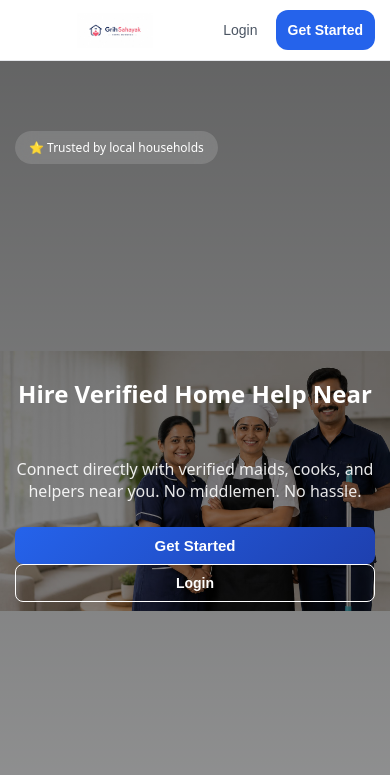
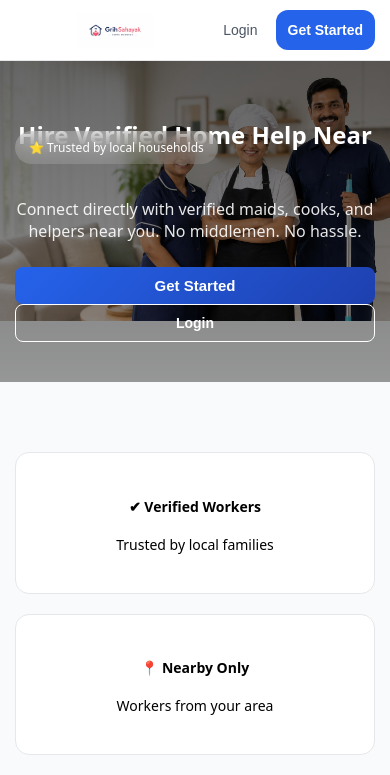
Before and after one commit to Gourmani/HomeBuddy, a React (Vite) app in the folder frontend/: page / in a window 390 px wide. Shown: the top 775 px of the page. Built offline with nearby package versions, Linux system fonts and the light colour scheme; no server answers.

Commit message:
Image Fixed

```diff
--- a/frontend/src/styles/home.css
+++ b/frontend/src/styles/home.css
@@ -442,12 +442,14 @@
 /* ================= RESPONSIVE ================= */
 @media (max-width: 760px) {
   .hero {
-    flex-direction: column;
+    background-position: center top;
+    min-height: auto;
+    padding: 60px 15px;
     text-align: center;
   }
 
-  .hero-right img {
-    width: 250px;
+  .hero-left {
+    max-width: 100%;
   }
 
   .trust-grid,
```
